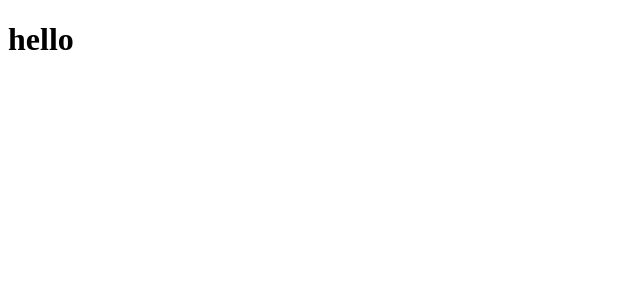
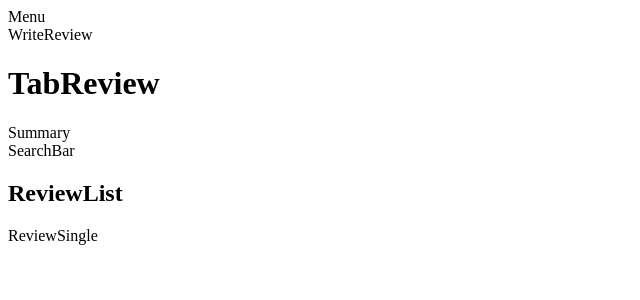
Before and after one commit to JAMS-Front-End-Capstone/review, a React app: page / in a window 1280 px wide. Shown: the top 300 px of the page, without its empty margins (0-640 px from the left). Built offline with nearby package versions, Linux system fonts and the light colour scheme.

Commit message:
init for frontend components

```diff
--- a/frontend/index.js
+++ /dev/null
@@ -1 +0,0 @@
-let hi = 5
--- /dev/null
+++ b/frontend/src/components/Menu.jsx
@@ -0,0 +1,11 @@
+import React from 'react';
+
+const  Menu = () => {
+  return (
+    <div>
+      Menu
+    </div>
+  );
+}
+
+export default Menu;
--- a/frontend/src/components/Review.jsx
+++ /dev/null
@@ -1,17 +0,0 @@
-
-import React from 'react';
-class Review extends React.Component {
-
-  constructor() {
-    super();
-  }
-
-  render() {
-    return (
-      <h1>hello</h1>
-    );
-
-  }
-}
-
-export default Review;
--- /dev/null
+++ b/frontend/src/components/Reviews.jsx
@@ -0,0 +1,17 @@
+import React, { useEffect, useState } from 'react';
+import Menu from './Menu.jsx';
+import WriteReview from './WriteReview.jsx';
+import TabReview from './TabReview.jsx';
+
+const Reviews = () => {
+  return (
+    <div className='mainReview'>
+      < Menu />
+      < WriteReview />
+      < TabReview />
+    </div>
+
+  );
+}
+
+export default Reviews;
--- /dev/null
+++ b/frontend/src/components/TabReview.jsx
@@ -0,0 +1,21 @@
+import React from 'react';
+import Summary from './tabs/Summary.jsx';
+import SearchBar from './tabs/SearchBar.jsx';
+import ReviewList from './tabs/ReviewList.jsx';
+
+
+
+
+
+const  TabReview = () => {
+  return (
+    <div>
+      <h1>TabReview</h1>
+      < Summary />
+      < SearchBar />
+      < ReviewList />
+    </div>
+  );
+}
+
+export default TabReview;
--- /dev/null
+++ b/frontend/src/components/WriteReview.jsx
@@ -0,0 +1,11 @@
+import React from 'react';
+
+const  WriteReview = () => {
+  return (
+    <div>
+      WriteReview
+    </div>
+  );
+}
+
+export default WriteReview;
--- /dev/null
+++ b/frontend/src/components/tabs/ReviewList.jsx
@@ -0,0 +1,13 @@
+import React from 'react';
+import ReviewSingle from './ReviewSingle.jsx';
+
+const  ReviewList = () => {
+  return (
+    <div>
+      <h2>ReviewList</h2>
+      <ReviewSingle />
+    </div>
+  );
+}
+
+export default ReviewList;
--- /dev/null
+++ b/frontend/src/components/tabs/ReviewSingle.jsx
@@ -0,0 +1,12 @@
+import React from 'react';
+
+
+const  ReviewSingle = () => {
+  return (
+    <div>
+      ReviewSingle
+    </div>
+  );
+}
+
+export default ReviewSingle;
--- /dev/null
+++ b/frontend/src/components/tabs/SearchBar.jsx
@@ -0,0 +1,11 @@
+import React from 'react';
+
+const  SearchBar = () => {
+  return (
+    <div>
+      SearchBar
+    </div>
+  );
+}
+
+export default SearchBar;
--- /dev/null
+++ b/frontend/src/components/tabs/Summary.jsx
@@ -0,0 +1,11 @@
+import React from 'react';
+
+const  Summary = () => {
+  return (
+    <div>
+      Summary
+    </div>
+  );
+}
+
+export default Summary;
--- a/frontend/src/index.jsx
+++ b/frontend/src/index.jsx
@@ -1,5 +1,5 @@
 import React from 'react';
 import ReactDOM from 'react-dom';
-import Review from './components/Review.jsx';
+import Reviews from './components/Reviews.jsx';
 
-ReactDOM.render(<Review />, document.getElementById('review'));
+ReactDOM.render(<Reviews />, document.getElementById('review'));
```
Also changed, not shown: public/bundle.js, 2 other files (tests, documents, lock files or other folders).
